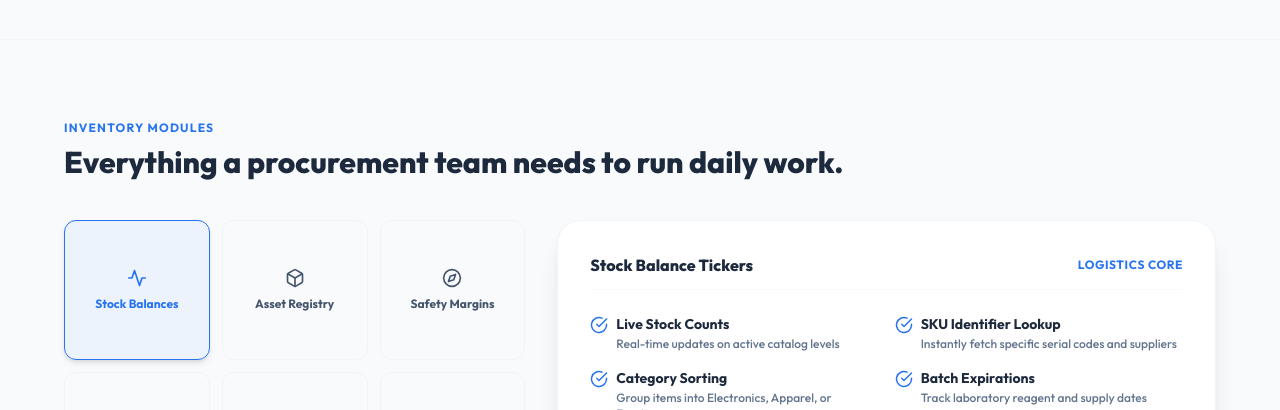
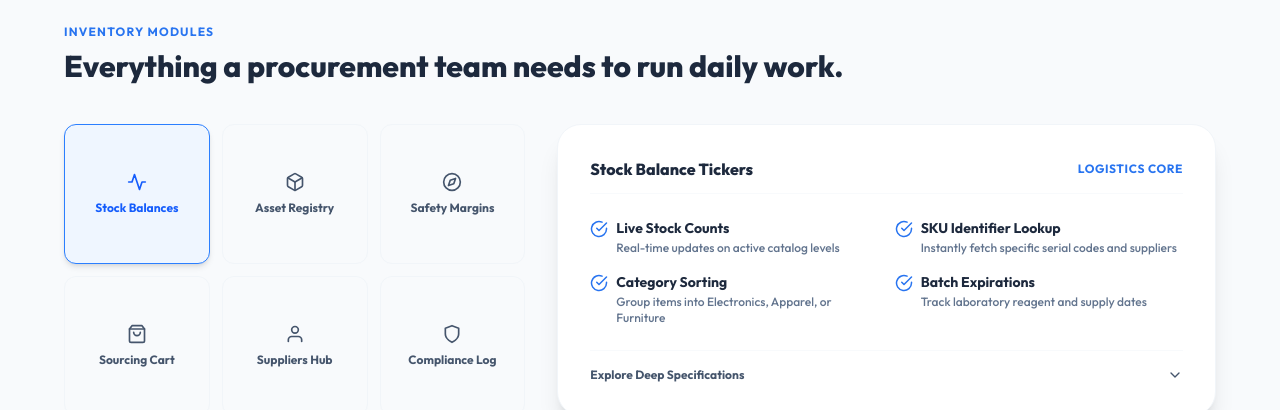
Before and after one commit to sortiqsolutionss-star/StockFlow-Inventory, a React (Vite) app: page / in a window 1280 px wide. Shown: the part 740-1150 px from the top of the page. Built offline with nearby package versions, Linux system fonts and the light colour scheme.

Commit message:
Fix Home.jsx gap between full-width sections and add colorful hover states to Inventory Modules grid

```diff
--- a/src/pages/Home.jsx
+++ b/src/pages/Home.jsx
@@ -140,7 +140,7 @@ export default function Home() {
   };
 
   return (
-    <div className="space-y-24 pb-16 text-left">
+    <div className="pb-16 text-left">
 
       <section className="w-full relative bg-white pt-12 pb-16 overflow-hidden">
         <div className="w-full max-w-[1920px] mx-auto px-4 md:px-8 lg:px-12 xl:px-16 grid grid-cols-1 lg:grid-cols-12 gap-8 md:gap-12 items-center">
@@ -216,12 +216,12 @@ export default function Home() {
           <div className="grid grid-cols-1 lg:grid-cols-12 gap-8 items-stretch">
             <div className="lg:col-span-5 grid grid-cols-2 sm:grid-cols-3 gap-3 w-full">
               {[
-                { id: "balances", name: "Stock Balances", icon: FiActivity },
-                { id: "registry", name: "Asset Registry", icon: FiBox },
-                { id: "margins", name: "Safety Margins", icon: FiCompass },
-                { id: "cart", name: "Sourcing Cart", icon: FiShoppingBag },
-                { id: "suppliers", name: "Suppliers Hub", icon: FiUser },
-                { id: "audits", name: "Compliance Log", icon: FiShield }
+                { id: "balances", name: "Stock Balances", icon: FiActivity, hoverBorder: "hover:border-blue-400", hoverBg: "hover:bg-blue-50/40", hoverText: "group-hover:text-blue-600", activeColor: "border-blue-500 bg-blue-50 text-blue-600" },
+                { id: "registry", name: "Asset Registry", icon: FiBox, hoverBorder: "hover:border-emerald-400", hoverBg: "hover:bg-emerald-50/40", hoverText: "group-hover:text-emerald-600", activeColor: "border-emerald-500 bg-emerald-50 text-emerald-600" },
+                { id: "margins", name: "Safety Margins", icon: FiCompass, hoverBorder: "hover:border-amber-400", hoverBg: "hover:bg-amber-50/40", hoverText: "group-hover:text-amber-600", activeColor: "border-amber-500 bg-amber-50 text-amber-600" },
+                { id: "cart", name: "Sourcing Cart", icon: FiShoppingBag, hoverBorder: "hover:border-rose-400", hoverBg: "hover:bg-rose-50/40", hoverText: "group-hover:text-rose-600", activeColor: "border-rose-500 bg-rose-50 text-rose-600" },
+                { id: "suppliers", name: "Suppliers Hub", icon: FiUser, hoverBorder: "hover:border-indigo-400", hoverBg: "hover:bg-indigo-50/40", hoverText: "group-hover:text-indigo-600", activeColor: "border-indigo-500 bg-indigo-50 text-indigo-600" },
+                { id: "audits", name: "Compliance Log", icon: FiShield, hoverBorder: "hover:border-teal-400", hoverBg: "hover:bg-teal-50/40", hoverText: "group-hover:text-teal-600", activeColor: "border-teal-500 bg-teal-50 text-teal-600" }
               ].map((mod) => {
                 const ModIcon = mod.icon;
                 const isSelected = activeModule === mod.id;
@@ -230,13 +230,13 @@ export default function Home() {
                   <button
                     key={mod.id}
                     onClick={() => handleModuleSelect(mod.id)}
-                    className={`flex flex-col items-center justify-center p-4 rounded-xl border text-center transition-all duration-300 cursor-pointer hover:-translate-y-1.5 hover:scale-[1.03] hover:shadow-lg hover:border-[#2874F0]/30 ${isSelected
-                      ? "bg-[#2874F0]/5 border-[#2874F0] shadow-md text-[#2874F0]"
-                      : "bg-slate-50 border-slate-100 hover:border-slate-200 hover:bg-white text-slate-600"
+                    className={`group flex flex-col items-center justify-center p-4 rounded-xl border text-center transition-all duration-300 cursor-pointer hover:-translate-y-1.5 hover:scale-[1.03] hover:shadow-lg ${isSelected
+                      ? `${mod.activeColor} shadow-md`
+                      : `bg-slate-50 border-slate-100 text-slate-600 ${mod.hoverBorder} ${mod.hoverBg}`
                       }`}
                   >
-                    <ModIcon className="w-5 h-5 shrink-0" />
-                    <span className="text-xs font-bold mt-2">{mod.name}</span>
+                    <ModIcon className={`w-5 h-5 shrink-0 transition-colors ${!isSelected && mod.hoverText}`} />
+                    <span className={`text-xs font-bold mt-2 transition-colors ${!isSelected && mod.hoverText}`}>{mod.name}</span>
                   </button>
                 );
               })}
```
